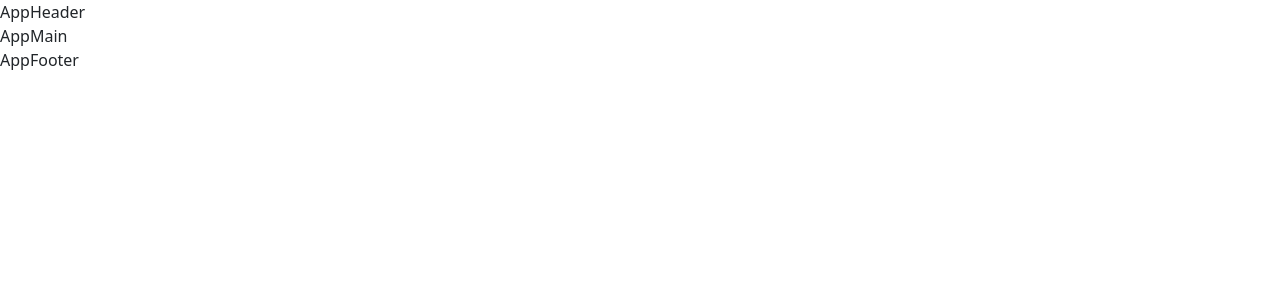
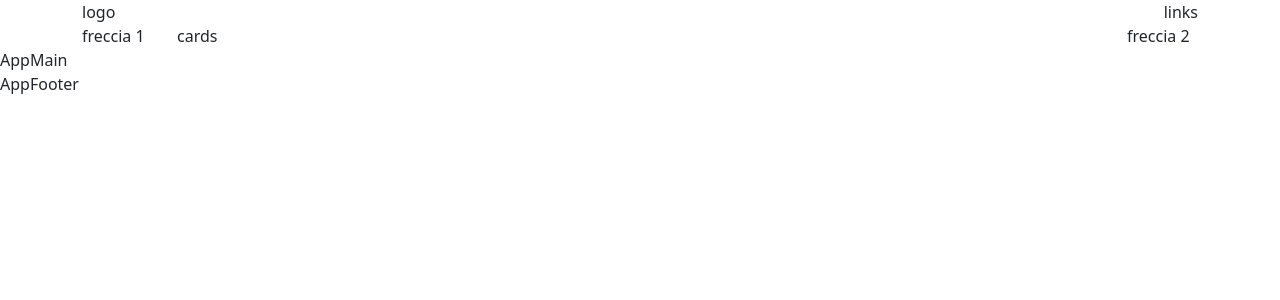
Before and after one commit to Roberto-Larivera/proj-html-vuejs, a Vue app: page / in a window 1280 px wide. Shown: the top 300 px of the page. Built offline with nearby package versions, Linux system fonts and the light colour scheme.

Commit message:
Inizio progettazione header

```diff
--- a/src/components/Header/AppHeader.vue
+++ b/src/components/Header/AppHeader.vue
@@ -1,8 +1,8 @@
 <script>
 export default {
   name: 'AppHeader',
-  data(){
-    return{
+  data() {
+    return {
 
     }
   }
@@ -12,9 +12,37 @@ export default {
 
 <template>
   <header>
-    AppHeader
+    <!-- BG SLIDERS HEADER  -->
+    <div class="bg-sliders">
+      <div class="container">
+        <!-- ROW TOP LINKS  -->
+        <div class="row">
+          <div class="col">
+            logo
+          </div>
+          <div class="col d-flex justify-content-end">
+            links
+          </div>
+        </div>
+        <!-- ROW BOTTOM JUMBOTRON  -->
+        <div class="row">
+          <div class="col-1">
+            freccia 1
+          </div>
+          <div class="col">
+            cards
+          </div>
+          <div class="col-1">
+            freccia 2
+          </div>
+        </div>
+      </div>
+    </div>
+    <!-- END - BG SLIDERS HEADER  -->
+
   </header>
 </template>
 
 <style lang="scss" scoped>
+
 </style>
```
